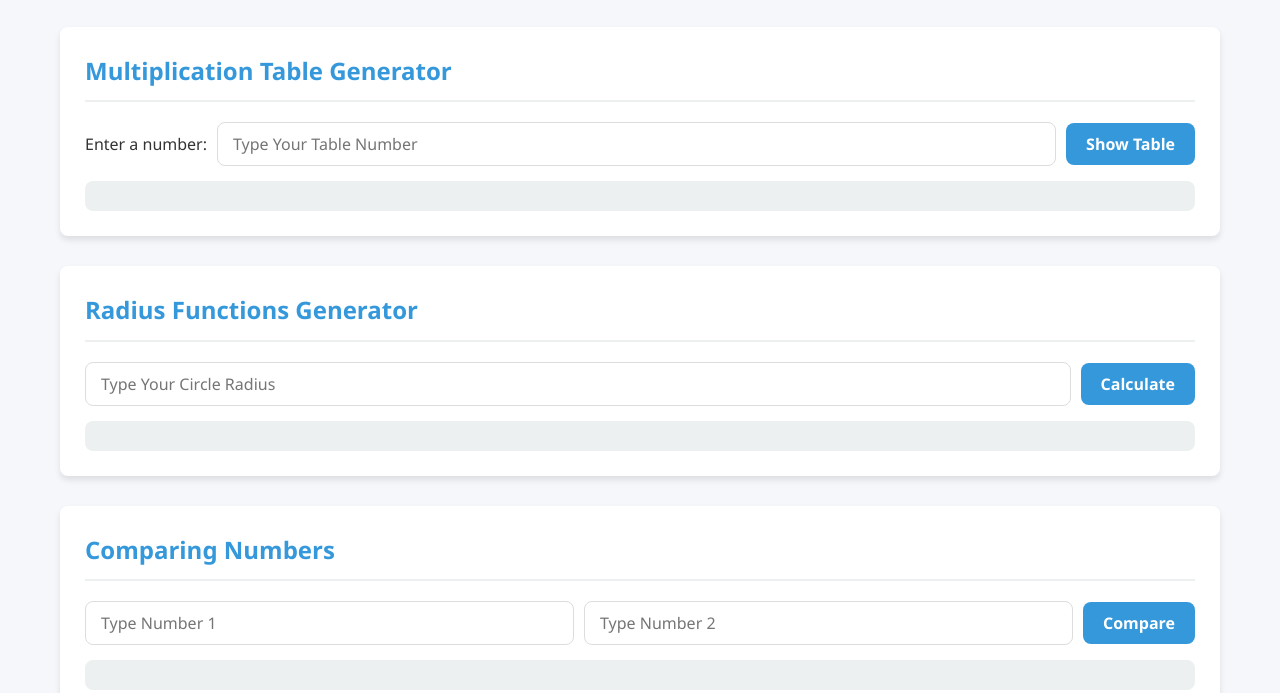
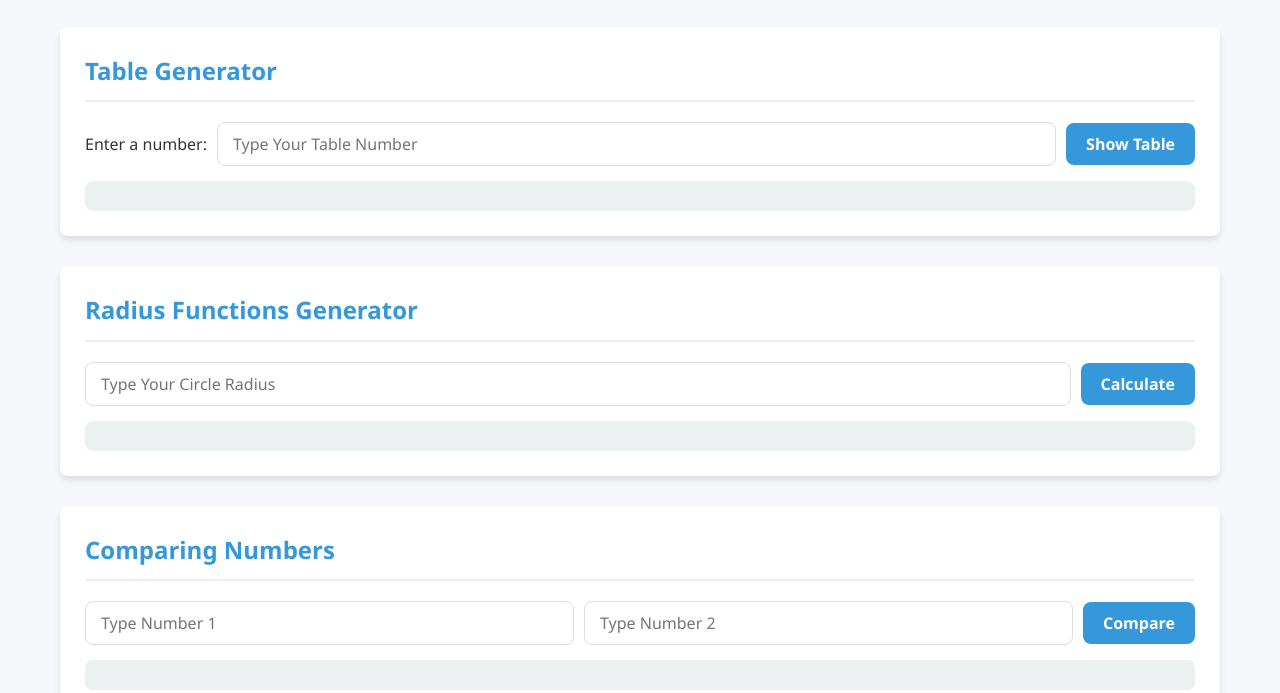
Before and after one commit to Moobich/javascript, a plain HTML site: page index.html in a window 1280 px wide. Shown: the part 107-800 px from the top of the page. Drawn offline with Linux system fonts and the light colour scheme.

Commit message:
remove Multiplication

```diff
--- a/index.html
+++ b/index.html
@@ -131,7 +131,7 @@
         <h1 class="main-title">JavaScript Practice Tools</h1>
 
         <div class="tool-card">
-            <h2>Multiplication Table Generator</h2>
+            <h2>Table Generator</h2>
             <div class="input-group">
                 <label for="number">Enter a number:</label>
                 <input type="number" id="number" placeholder="Type Your Table Number">
```
